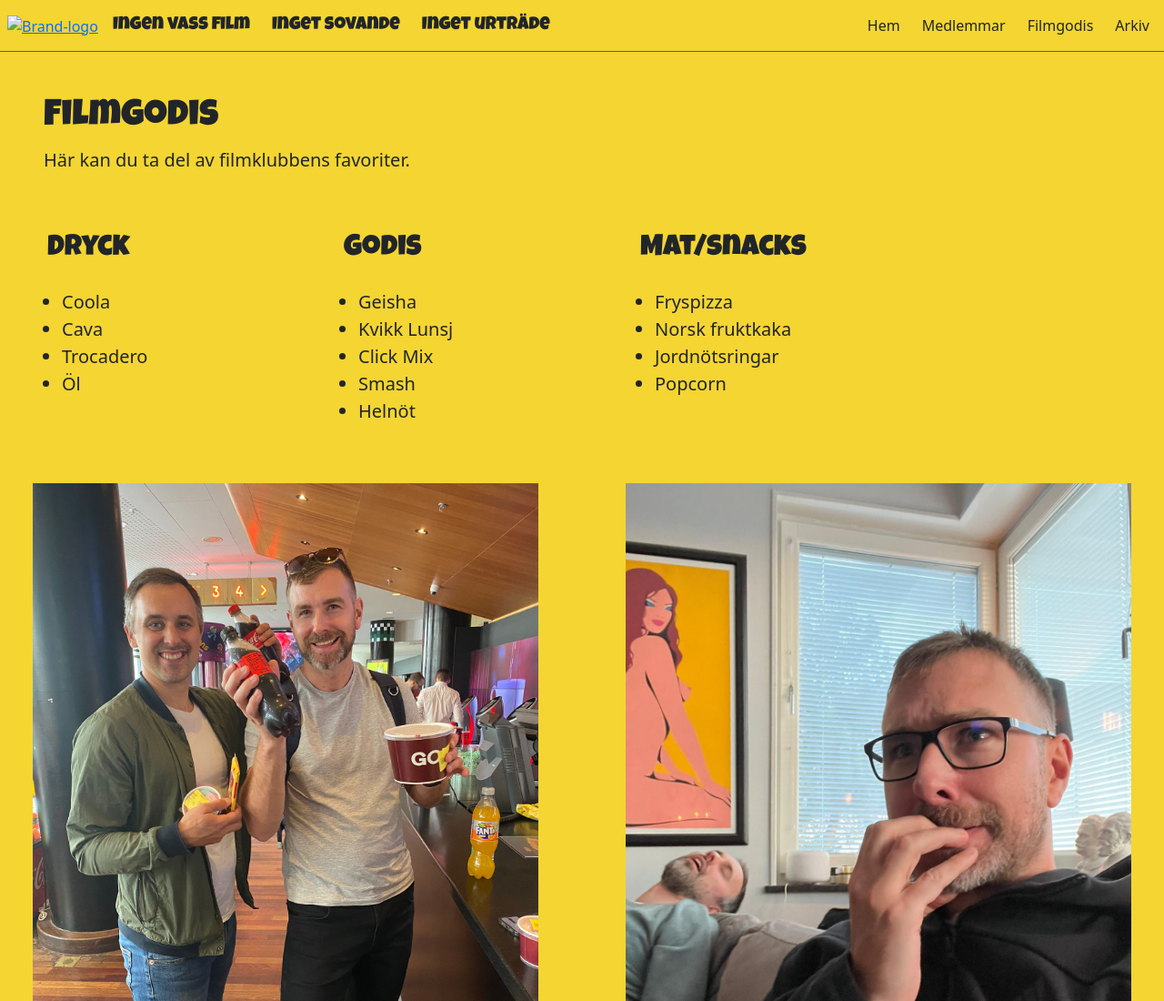
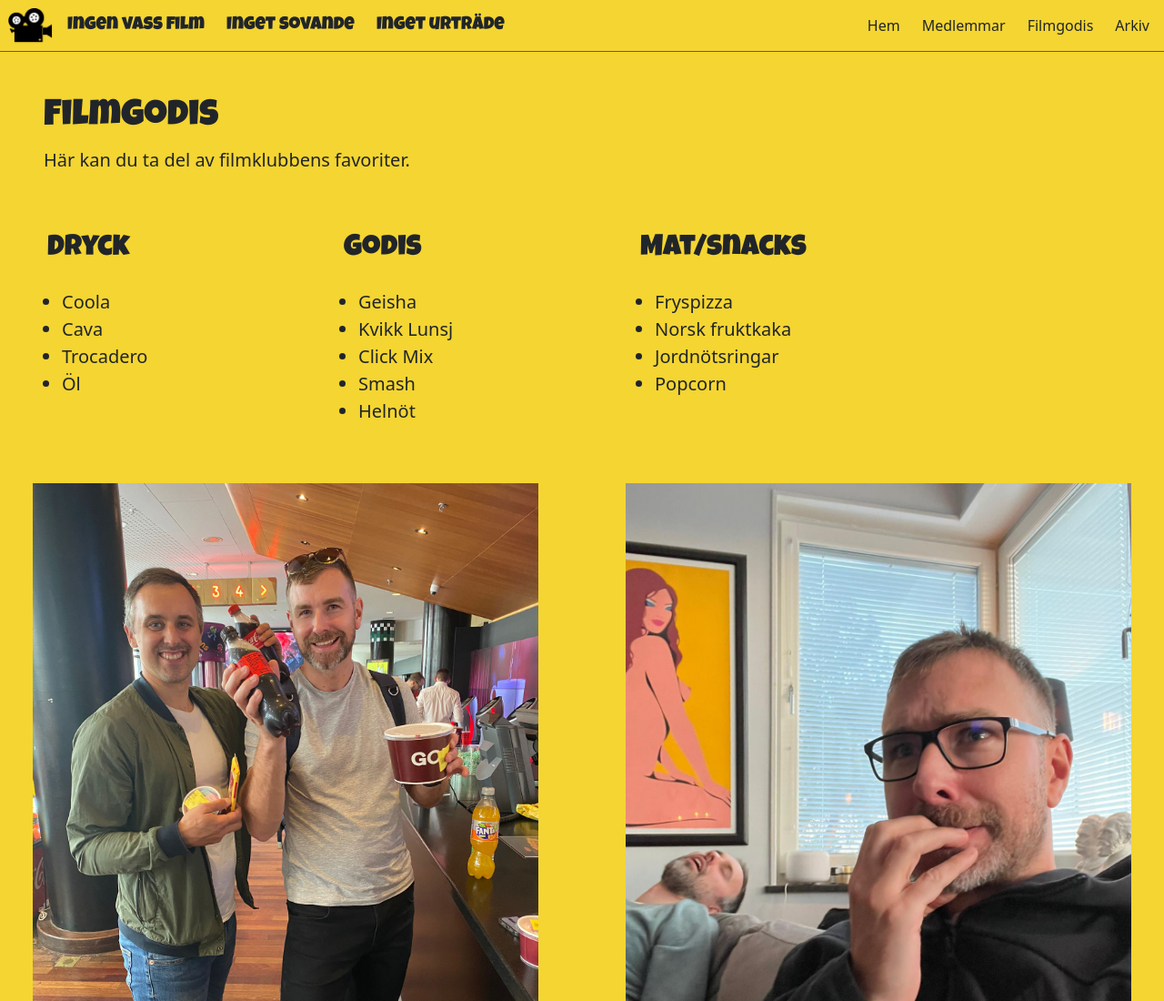
Before and after one commit to kennethskassafilmklubb/KKF, a plain HTML site: page filmgodis.html in a window 1280 px wide. Shown: the top 1100 px of the page at 91% size. Drawn offline with nearby package versions, Linux system fonts and the light colour scheme; the site is published under a folder, as on GitHub Pages, so addresses that start at the root find nothing.

Commit message:
Update filmgodis.html

```diff
--- a/filmgodis.html
+++ b/filmgodis.html
@@ -33,7 +33,7 @@
             <a href="index.html">
               <img
                 id="brand-logo"
-                src="/img/Brand logo.png"
+                src="img/Brand logo.png"
                 alt="Brand-logo"
               />
             </a>
```
